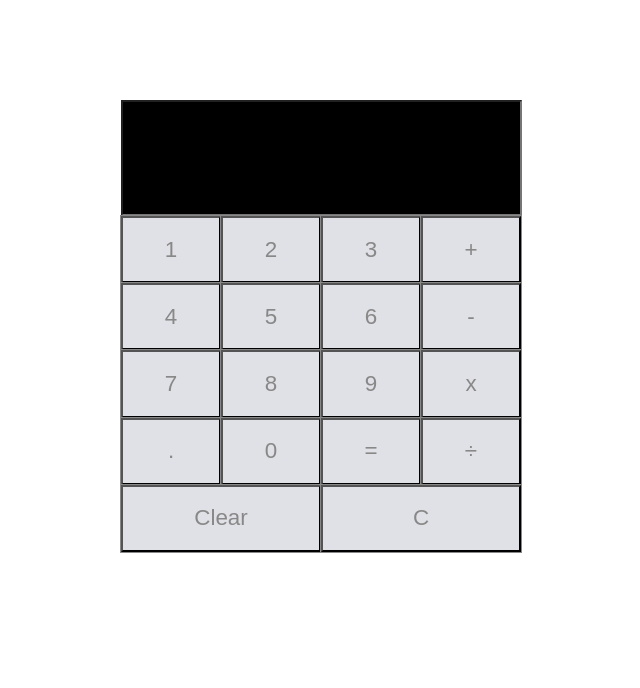
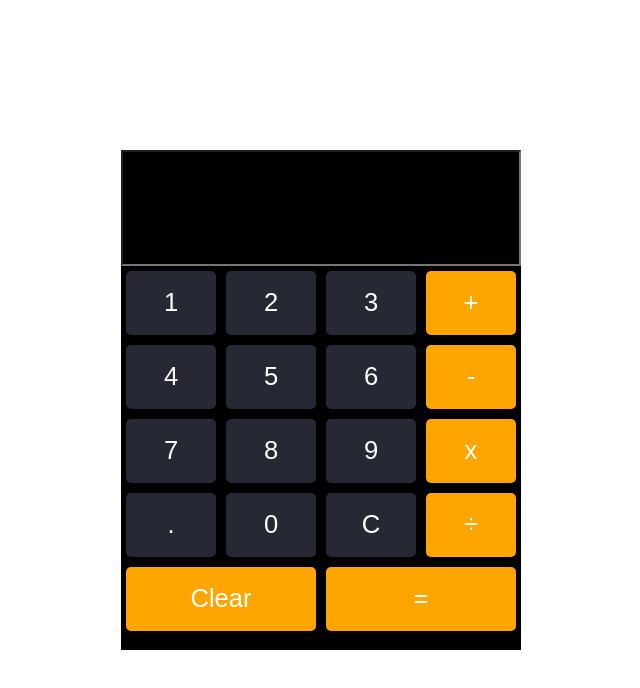
Before and after one commit to pjal0080/Calculator, a React (Create React App) app: page / in a window 1280 px wide. Shown: the top 688 px of the page, without its empty margins (319-959 px from the left). Built offline with nearby package versions, Linux system fonts and the light colour scheme.

Commit message:
final touches

```diff
--- a/src/calc/calc.css
+++ b/src/calc/calc.css
@@ -13,32 +13,43 @@
 
 .wrapper{
     width: 400px;
-    height: 600px;
+    height: 500px;
+    background-color: #000000;
 }
 
 input {
     height: 4em;
     display: flex;
-    justify-content: flex-end;
-    align-items: center;
     font-weight: bold;
     font-size: 1.4em;
     background-color: #000000;
     color: #ffffff;
     padding: 0.5em;
-/* outline: 1px solid #888888; */
+    text-align: right;
     width: 375px;
   }
 
 button{
-    height: 3em;
+    height: 2.5em;
     display: flex;
     justify-content: center;
     align-items: center;
     font-weight: lighter;
-    font-size: 1.4em;
-    background-color: #e0e1e6;
-    color: #888888;
+    font-size: 1.6em;
+    background-color: #262834;
+    color: white;
     flex: 1;
-    outline: 1px solid #888888;
+    margin: 5px;
+    border-radius: 5px;
+    border: none;
+    cursor: pointer;
 }
+
+
+button:active{
+    outline: none;
+}
+
+.orange{
+    background-color: orange;
+}
--- a/src/calc/calcView.js
+++ b/src/calc/calcView.js
@@ -10,40 +10,43 @@ class CalcView extends Component {
         return (
             <div className = "app">
                     <div className = "wrapper">
-                    <input type = "text" value = {display}/>
+                    <div className = "row">
+                        <input type = "text" value = {display}/>
+                    </div>
+
 
                     <div className = "row">
                         <button name = "1" onClick = {concatHandler}>1</button>
                         <button name = "2" onClick = {concatHandler}>2</button>
                         <button name = "3" onClick = {concatHandler}>3</button>
-                        <button name = "+" onClick = {concatHandler}>+</button>
+                        <button className = "orange" name = "+" onClick = {concatHandler}>+</button>
                     </div>
 
                     <div className = "row">
                         <button name = "4" onClick = {concatHandler}>4</button>
                         <button name = "5" onClick = {concatHandler}>5</button>
                         <button name = "6" onClick = {concatHandler}>6</button>
-                        <button name = "-" onClick = {concatHandler}>-</button>
+                        <button className = "orange" name = "-" onClick = {concatHandler}>-</button>
                     </div>
 
                     <div className = "row">
                         <button name = "7" onClick = {concatHandler}>7</button>
                         <button name = "8" onClick = {concatHandler}>8</button>
                         <button name = "9" onClick = {concatHandler}>9</button>
-                        <button name = "*" onClick = {concatHandler}>x</button>
+                        <button className = "orange" name = "*" onClick = {concatHandler}>x</button>
 
                     </div>
 
                     <div className = "row">
                         <button name = "." onClick = {concatHandler}>.</button>
                         <button name = "0" onClick = {concatHandler}>0</button>
-                        <button onClick = {result}>=</button>
-                        <button name = "/" onClick = {concatHandler}>&divide;</button>
+                        <button  onClick = {backspace}>C</button>
+                        <button className = "orange" name = "/" onClick = {concatHandler}>&divide;</button>
                     </div>
 
                     <div className = "row">
-                        <button onClick = {clearScr}>Clear</button>
-                        <button onClick = {backspace}>C</button>
+                        <button className = "orange" onClick = {clearScr}>Clear</button>
+                        <button className = "orange" onClick = {result}>=</button>
                     </div>
 
                 </div>
```
